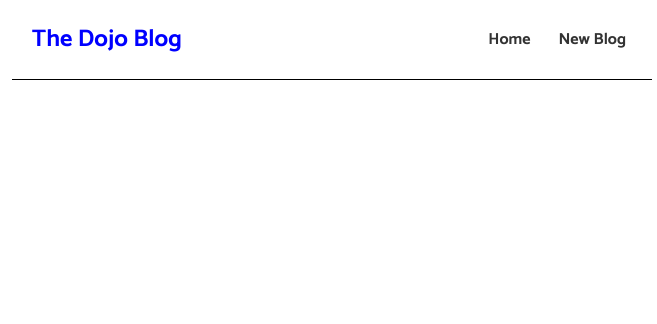
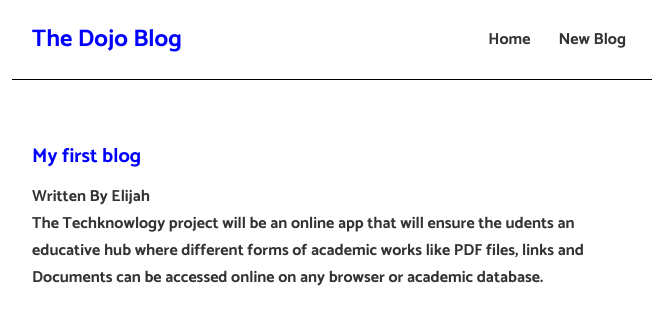
Before and after one commit to ElijahChileshe/React-Blog-Application, a React (Create React App) app: page /blogs/1 in a window 1280 px wide. Shown: the top 324 px of the page, without its empty margins (308-965 px from the left). Built offline with nearby package versions, Linux system fonts and the light colour scheme; data requests are answered from the project's data file.

Commit message:
Added individual Blogs Page

```diff
--- a/src/App.js
+++ b/src/App.js
@@ -3,6 +3,7 @@ import Navbar from './Navbar';
 import Home from './Home';
 import { BrowserRouter as Router, Route, Switch } from 'react-router-dom/cjs/react-router-dom.min';
 import Create from './create';
+import BlogDetails from './BlogDetails';
 
 function App() {
 
@@ -19,6 +20,9 @@ function App() {
             <Route path='/create'>
               <Create />
             </Route>
+            <Route path='/blogs/:id'>
+              <BlogDetails />
+            </Route>
           </Switch>
         </div>
       </div>
--- /dev/null
+++ b/src/BlogDetails.js
@@ -0,0 +1,26 @@
+import { useParams } from "react-router-dom/cjs/react-router-dom";
+import  useFetch  from "./useFetch"
+
+const BlogDetails = () => {
+
+    const { id } = useParams()
+    const { data: blog, isPending, error } = useFetch('http://localhost:8000/blogs/' + id);
+
+    return (
+        <div className="blog-details">
+            {isPending && <div>loadin blog...</div>}
+            {error && <div>{error}</div>}
+            {blog && (
+                <article>
+                    <h2>{blog.title}</h2>
+                    <p>Written By {blog.author}</p>
+                    <p>{blog.body}</p>
+                </article>
+            )}
+
+        </div>
+    );
+
+}
+
+export default BlogDetails;
--- a/src/BlogList.js
+++ b/src/BlogList.js
@@ -1,11 +1,17 @@
+import { Link } from "react-router-dom/cjs/react-router-dom";
+
 const BlogList = ({ blogs }) => {
 
     return (
         <div className="blog-list">
             {blogs.map((blog) => (
                 <div className="blog-preview" key={blog.id}>
-                    <h2>{ blog.title }</h2>
-                    <p>Written By { blog.author }</p>
+
+                    <Link to={`/blogs/${blog.id}`}>
+                        <h2>{ blog.title }</h2>
+                        <p>Written By { blog.author }</p>
+                    </Link>
+
                 </div>
             ))}
         </div>
--- a/src/Home.js
+++ b/src/Home.js
@@ -1,6 +1,6 @@
 import { useState, useEffect } from "react";
 import BlogList from "./BlogList";
-import useFetch from "./usseFetch";
+import useFetch from "./useFetch";
 
 
 const Home = () => {
--- a/src/index.css
+++ b/src/index.css
@@ -56,3 +56,18 @@
   color: blue;
   margin-bottom: 8px;
 }
+
+.blog-preview a{
+  text-decoration: none;
+}
+
+/* blog details page */
+.blog-details h2{
+  font-size: 20px;
+  color: blue;
+  margin-bottom: 10px;
+}
+
+.blog-details div{
+  margin: 20px 0;
+}
```
Also changed, not shown: src/useFetch.js (renamed from src/usseFetch.js).
